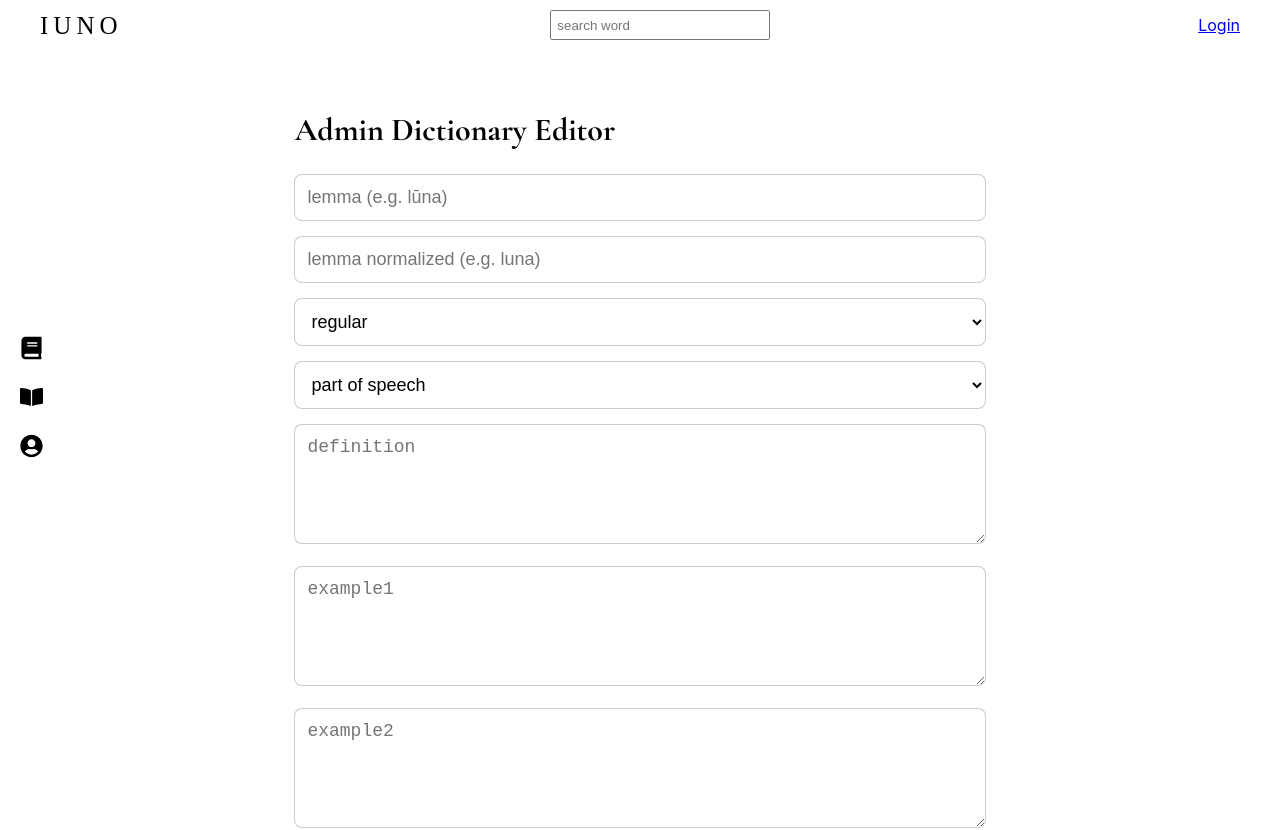
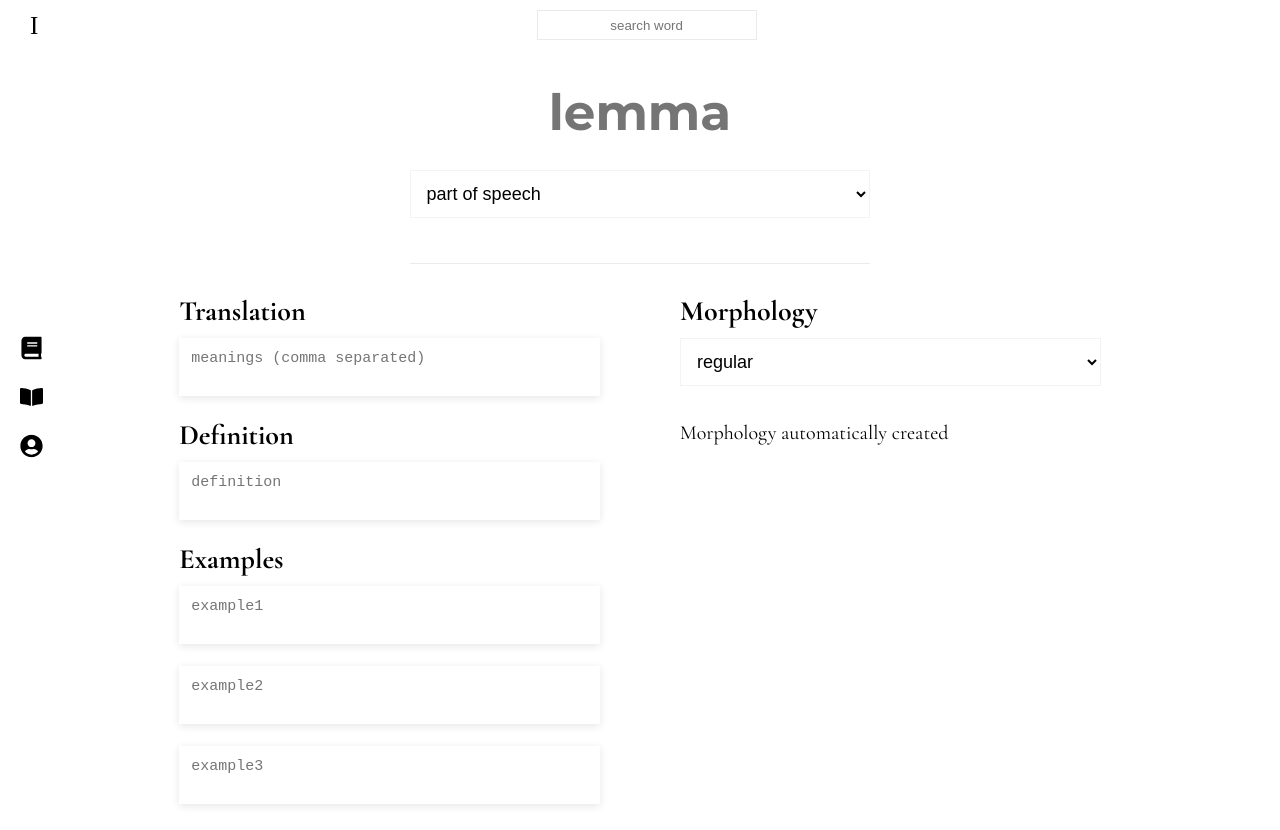
Before and after one commit to lorenzoeldude/iuno, a React (Create React App) app: page /admin in a window 1280 px wide. Shown: the top 830 px of the page. Built offline with nearby package versions, Linux system fonts and the light colour scheme; a web font is replaced by a local one.

Commit message:
make it beautiful

```diff
--- a/src/components/atoms/Searchbar/index.js
+++ b/src/components/atoms/Searchbar/index.js
@@ -11,6 +11,10 @@ const Input = styled.input`
     height: 30px;
     width: 100%;
     padding: 5px;
+    border: 0.1px solid #eaeaea;
+    border-radius: 0px;
+    text-align: center;
+    // opacity: 0%;
 `;
 
 const Dropdown = styled.div`
@@ -19,7 +23,7 @@ const Dropdown = styled.div`
     left: 0;
     right: 0;
     background: white;
-    border: 1px solid #ccc;
+    border: 0.1px solid #ccc;
     z-index: 999;
 `;
 
@@ -98,11 +102,6 @@ function Searchbar({ className }) {
                 onBlur={() => {
                     setTimeout(() => setOpen(false), 150);
                 }}
-                // onKeyDown={(e) => {
-                //     if (e.key === "Enter") {
-                //         goToSearchPage(query);
-                //     }
-                // }}
             />
 
             {open && results.length > 0 && (
--- a/src/components/molecules/header/index.js
+++ b/src/components/molecules/header/index.js
@@ -20,7 +20,7 @@ const Wrapper = styled.div`
     justify-content: space-between;
     align-items: center;
 
-    padding: 10px 40px;
+    padding: 10px 30px;
 
     background: white;
     z-index: 1000;
@@ -94,7 +94,7 @@ function Header() {
         <Wrapper>
 
             <StyledLink to="/">
-                <HeadLine>IUNO</HeadLine>
+                <HeadLine>I</HeadLine>
             </StyledLink>
 
             <Searchbar />
@@ -112,9 +112,10 @@ function Header() {
                         </Button>
                     </>
                 ) : (
-                    <Link to="/login">
-                        Login
-                    </Link>
+                    // <Link to="/login">
+                    //     Login
+                    // </Link>
+                    <></>
                 )}
 
             </Right>
--- a/src/components/pages/AdminLemmaEditor/index.js
+++ b/src/components/pages/AdminLemmaEditor/index.js
@@ -2,33 +2,85 @@ import styled from "styled-components";
 import { useState } from "react";
 
 const Wrapper = styled.div`
-    width: 60%;
+    display: flex;
+    flex-direction: column;
+    align-items: center;
+    width: 80%;
     margin: 0 auto;
-    padding: 40px 0;
 `;
 
-const Title = styled.h1`
-    font-size: 32px;
-    margin-bottom: 25px;
+const TopDiv = styled.div`
+    width: 50%;
+`;
+
+const BelowDiv = styled.div`
+    display: grid;
+    grid-template-columns: 1fr 1fr;
+    gap: 80px;
+    align-items: start;
+`;
+
+const RowDiv = styled.div`
+    display: grid;
+    grid-template-columns: repeat(auto-fit, minmax(150px, 1fr));
+    gap: 10px;
+`;
+
+const Left = styled.div`
+
+`;
+
+const Right = styled.div`
+    // border: 1px solid black;
+    // height: 400px;
+`;
+
+const SectionTitle = styled.h2`
+    font-size: 28px;
+    margin-bottom: 10px;
 `;
 
 const Input = styled.input`
     width: 100%;
     padding: 12px;
-    font-size: 18px;
+    font-size: 15px;
     margin-bottom: 15px;
-    border: 1px solid rgba(0,0,0,0.2);
-    border-radius: 8px;
+    // border: 0.1px solid rgba(190, 190, 190, 0.2);
+    border: none;
+
+    outline: none;
+    box-shadow: 0 2px 8px rgba(0, 0, 0, 0.1);
+
+    &:focus {
+        outline: none;
+        box-shadow: 0 2px 8px rgba(0, 0, 0, 0.2);
+    }
+`;
+
+const Lemma = styled(Input)`
+    font-family: "Montserrat", sans-serif;
+    font-size: 50px;
+    font-weight: 700;
+    box-shadow: none;
+    text-align: center;
 `;
 
 const TextArea = styled.textarea`
     width: 100%;
     padding: 12px;
-    font-size: 18px;
+    font-size: 15px;
     margin-bottom: 15px;
-    border: 1px solid rgba(0,0,0,0.2);
-    border-radius: 8px;
-    min-height: 120px;
+    // border: 1px solid rgba(201, 201, 201, 0.2);
+    border: none;
+    min-height: 20px;
+    resize: none;
+    outline: none;
+    box-shadow: 0 2px 8px rgba(0, 0, 0, 0.1);
+
+    &:focus {
+        outline: none;
+        box-shadow: 0 2px 8px rgba(0, 0, 0, 0.2);
+    }
 `;
 
 const Select = styled.select`
@@ -36,25 +88,37 @@ const Select = styled.select`
     padding: 12px;
     font-size: 18px;
     margin-bottom: 15px;
-    border: 1px solid rgba(0,0,0,0.2);
-    border-radius: 8px;
+    border: 1px solid rgba(142, 142, 142, 0.1);
     background: white;
 `;
 
 const Button = styled.button`
-    padding: 12px 18px;
+    padding: 15px 24px;
     font-size: 16px;
     border: none;
     border-radius: 999px;
     cursor: pointer;
 
-    background: black;
+    background: rgba(72, 72, 72, 1);
     color: white;
+
+    margin-top: 30px;
 
     &:disabled {
         opacity: 0.5;
         cursor: not-allowed;
     }
+
+    &:hover {
+        background: rgba(0, 0, 0, 1);
+    }
+`;
+
+const Line = styled.hr`
+    border: none;
+    height: 1px;
+    background: rgba(0,0,0,0.08);
+    margin: 30px 0;
 `;
 
 const Row = styled.div`
@@ -62,10 +126,15 @@ const Row = styled.div`
     gap: 10px;
 `;
 
+const Note = styled.p`
+    font-size: 20px;
+    margin: 20px 0;
+`;
+
 function AdminLemmaEditor() {
 
     const [lemma, setLemma] = useState("");
-    const [lemmaNormalized, setLemmaNormalized] = useState("");
+    // const [lemmaNormalized, setLemmaNormalized] = useState("");
     const [partOfSpeech, setPartOfSpeech] = useState("");
     const [gender, setGender] = useState("");
     const [irregular, setIrregular] = useState(false);
@@ -116,7 +185,7 @@ function AdminLemmaEditor() {
                 body: JSON.stringify({
                     lemma: {
                         lemma,
-                        lemma_normalized: lemmaNormalized,
+                        // lemma_normalized: lemmaNormalized,
                         part_of_speech: partOfSpeech,
                         gender,
                         irregular,
@@ -174,28 +243,19 @@ function AdminLemmaEditor() {
 
     return (
         <Wrapper>
+            <TopDiv>
 
-            <Title>Admin Dictionary Editor</Title>
-
-            <Input
-                placeholder="lemma (e.g. lūna)"
+            <Lemma
+                placeholder="lemma"
                 value={lemma}
                 onChange={(e) => setLemma(e.target.value)}
             />
 
-            <Input
+            {/* <Input
                 placeholder="lemma normalized (e.g. luna)"
                 value={lemmaNormalized}
                 onChange={(e) => setLemmaNormalized(e.target.value)}
-            />
-
-            <Select
-                value={irregular ? "true" : "false"}
-                onChange={(e) => setIrregular(e.target.value === "true")}
-            >
-                <option value="false">regular</option>
-                <option value="true">irregular</option>
-            </Select>
+            /> */}
 
             {/* part_of_speech */}
             <Select
@@ -215,7 +275,7 @@ function AdminLemmaEditor() {
 
             {/* GENDER (NOUNS ONLY) */}
             {isNoun && (
-                <>
+                <RowDiv>
                     <Select
                         value={gender}
                         onChange={(e) => setGender(e.target.value)}
@@ -225,8 +285,9 @@ function AdminLemmaEditor() {
                         <option value="feminine">feminine</option>
                         <option value="neuter">neuter</option>
                     </Select>
-                </>
+                </RowDiv>
             )}
+
 
             {/* DECLENSION */}
             {(isAdjective || isNoun) && (
@@ -265,7 +326,27 @@ function AdminLemmaEditor() {
                             </>
                         )}
                     </Select>
+                </>
+            )}
+            {isVerb && (
+                <>
+                    <Select
+                        value={conjugation}
+                        onChange={(e) => setConjugation(e.target.value)}
+                    >
+                        <option value="">conjugation</option>
+                        <option value="1">1st</option>
+                        <option value="2">2nd</option>
+                        <option value="3">3rd</option>
+                        <option value="31">3rd IO</option>
+                        <option value="4">4th</option>
+                    </Select>
+                </>
+            )}
 
+            <RowDiv>
+            {(isAdjective || isNoun) && (
+                <>
                     <Input
                         placeholder="genitive"
                         value={genitive}
@@ -273,6 +354,7 @@ function AdminLemmaEditor() {
                     />
                 </>
             )}
+
 
             {/* ADJECTIVE ONLY */}
             {isAdjective && (
@@ -291,48 +373,52 @@ function AdminLemmaEditor() {
                 </>
             )}
 
-            {/* CONJUGATION (VERB ONLY) */}
             {isVerb && (
                 <>
-                    <Select
-                        value={conjugation}
-                        onChange={(e) => setConjugation(e.target.value)}
-                    >
-                        <option value="">conjugation</option>
-                        <option value="1">1st</option>
-                        <option value="2">2nd</option>
-                        <option value="3">3rd</option>
-                        <option value="31">3rd IO</option>
-                        <option value="4">4th</option>
-                    </Select>
 
+                    <RowDiv>
+                        <Input
+                            placeholder="infinitive"
+                            value={infinitive}
+                            onChange={(e) => setInfinitive(e.target.value)}
+                        />
                         <Input
                             placeholder="perfect (e.g. amavī)"
                             value={perfect}
                             onChange={(e) => setPerfect(e.target.value)}
                         />
-
                         <Input
                             placeholder="supine (e.g. amātum)"
                             value={supine}
                             onChange={(e) => setSupine(e.target.value)}
                         />
 
-                    <Input
-                        placeholder="infinitve"
-                        value={infinitive}
-                        onChange={(e) => setInfinitive(e.target.value)}
-                    />
+                    </RowDiv>
                 </>
             )}
+            </RowDiv>
+            <Line />
+            </TopDiv>
 
+
+            <BelowDiv>
+
+                <Left>
+                    <SectionTitle>Translation</SectionTitle>
+                    <TextArea
+                        placeholder="meanings (comma separated)"
+                        value={meaningsText}
+                        onChange={(e) => setMeaningsText(e.target.value)}
+                    />
+
+                    <SectionTitle>Definition</SectionTitle>
                     <TextArea
                         placeholder="definition"
                         value={definitions}
                         onChange={(e) => setDefinitions(e.target.value)}
                     />
 
-            {/* Examples */}
+                    <SectionTitle>Examples</SectionTitle>
                     <TextArea
                         placeholder="example1"
                         value={example1}
@@ -349,17 +435,27 @@ function AdminLemmaEditor() {
                         onChange={(e) => setExample3(e.target.value)}
                     />
 
+                    <SectionTitle>Derivatives</SectionTitle>
                     <TextArea
-                placeholder="meanings (comma separated: moon, moonlight)"
-                value={meaningsText}
-                onChange={(e) => setMeaningsText(e.target.value)}
-            />
-
-            <TextArea
-                placeholder="derivatives (comma separated: lunar, lunatic)"
+                        placeholder="derivatives (comma separated)"
                         value={derivatives}
                         onChange={(e) => setDerivatives(e.target.value)}
                     />
+                </Left>
+
+                <Right>
+                    <SectionTitle>Morphology</SectionTitle>
+                    <Select
+                        value={irregular ? "true" : "false"}
+                        onChange={(e) => setIrregular(e.target.value === "true")}
+                    >
+                        <option value="false">regular</option>
+                        <option value="true">irregular</option>
+                    </Select>
+                    <Note>Morphology automatically created</Note>
+
+                </Right>
+            </BelowDiv>
 
             <Row>
                 <Button onClick={handleSubmit} disabled={loading}>
--- a/src/components/pages/Verbum/index.js
+++ b/src/components/pages/Verbum/index.js
@@ -11,9 +11,12 @@ import AdjectiveTable from "../../morphology/AdjectiveTable/index.js";
 // ===================== styles =====================
 
 const Wrapper = styled.div`
+    display: grid;
+    justify-content: center;
+    align-items: center;
     width: 85%;
     margin: 0 auto;
-    padding-top: 40px;
+    padding-top: 0px;
 `;
 
 const Content = styled.div`
@@ -21,6 +24,24 @@ const Content = styled.div`
     grid-template-columns: 1fr 1fr;
     gap: 80px;
     align-items: start;
+`;
+
+const FirstLine = styled.div`
+    display: flex;
+    align-items: center;
+    justify-content: center;
+    gap: 0px;
+`;
+
+const HeaderDiv = styled.div`
+    display: flex;
+    flex-direction: column;
+    align-items: center;
+    justify-content: center;
+`;
+
+const Headline = styled.p`
+
 `;
 
 const Main = styled.div``;
@@ -45,10 +66,26 @@ const Left = styled.div`
     flex-direction: column;
 `;
 
-const WordRow = styled.div`
+const WordHeader = styled.div`
     display: flex;
     align-items: center;
-    gap: 15px;
+    justify-content: center;
+    gap: 0px;
+    // padding-bottom: 30px;
+`;
+
+// const WordRow = styled.div`
+//     display: flex;
+//     align-items: center;
+//     gap: 15px;
+// `;
+
+const BigWord = styled.span`
+    font-family: "Montserrat", sans-serif;
+    font-size: 60px;
+    font-weight: 700;
+    margin: 0;
+    text-decoration: underline;
 `;
 
 const Word = styled.h1`
@@ -76,9 +113,11 @@ const SaveButton = styled.button`
 `;
 
 const Meaning = styled.p`
-    font-size: 28px;
-    opacity: 0.7;
-    margin-top: 10px;
+    background-color: rgb(255, 205, 205);
+    padding: 4px 6px;
+    border-radius: 0px;
+    font-size: 20px;
+    // line-height: 1.6;
 `;
 
 const Meta = styled.div`
@@ -89,9 +128,9 @@ const Meta = styled.div`
 `;
 
 const Tag = styled.div`
-    border: 1px solid rgba(0,0,0,0.1);
+    border: 0.5px solid rgba(0,0,0,0.1);
     border-radius: 999px;
-    padding: 8px 15px;
+    padding: 6px 12px;
     font-size: 15px;
 `;
 
@@ -99,7 +138,7 @@ const Line = styled.hr`
     border: none;
     height: 1px;
     background: rgba(0,0,0,0.08);
-    margin: 40px 0;
+    margin: 30px 0;
 `;
 
 const Section = styled.section`
@@ -108,7 +147,7 @@ const Section = styled.section`
 
 const SectionTitle = styled.h2`
     font-size: 28px;
-    margin-bottom: 18px;
+    margin-bottom: 10px;
 `;
 
 const Definition = styled.p`
@@ -297,22 +336,36 @@ function Verbum() {
 
     return (
         <Wrapper>
+            <HeaderDiv>
+                <FirstLine>
+                    <WordHeader>
+                        {wordInfo.part_of_speech === "verb" && (
+                            <Headline>
+                                {wordInfo.lemma}, <BigWord>{wordInfo.infinitive}</BigWord>, {wordInfo.perfect}, {wordInfo.supine}
+                            </Headline>
+                        )}
 
-            <Content>
+                        {wordInfo.part_of_speech === "adjective" && (
+                            <Headline>
+                                <BigWord>{wordInfo.lemma}</BigWord>, {wordInfo.feminine}, {wordInfo.neuter}
+                            </Headline>
+                        )}
 
-    <Main>
+                        {wordInfo.part_of_speech === "noun" && (
+                            <Headline>
+                                <BigWord>{wordInfo.lemma}</BigWord>, {wordInfo.genitive}
+                            </Headline>
+                        )}
+                    </WordHeader>
 
-        <Header>
-            <TopRow>
+                    <SaveButton
+                        disabled={!isAuthed || saving}
+                        onClick={() => toggleList(wordInfo.id)}
+                    >
+                        {saved ? <FaCheckCircle/> : <>+</>}
+                    </SaveButton>
 
-                <Left>
-
-                    <WordRow>
-                        <Word>
-                            {wordInfo.lemma}
-                        </Word>
-                    </WordRow>
-
+                </FirstLine>
                 <Meaning>
                             {wordData.meanings?.map((m, index) => (
                                 <span key={m.id}>
@@ -321,7 +374,6 @@ function Verbum() {
                                 </span>
                             ))}
                         </Meaning>
-
                 <Meta>
                     <Tag>{wordInfo.part_of_speech}</Tag>
 
@@ -336,26 +388,57 @@ function Verbum() {
                     {wordInfo.conjugation > 0 && (
                         <Tag>{wordInfo.conjugation}. conjugation</Tag>
                     )}
-                        {wordInfo.is_irregular ? (
+                    {/* {wordInfo.is_irregular ? (
                         <Tag>irregular</Tag>
                     ) : (
                         <Tag>regular</Tag>
-                        )}
+                    )} */}
                 </Meta>
+            </HeaderDiv>
+
+
+            <Line />
+
+            {/* <WordRow> */}
+            {/* </WordRow> */}
+
+            <Content>
+
+
+                <Main>
+
+                    <Header>
+                        <TopRow>
+
+                            <Left>
+                                {/* <Meaning>
+                                    {wordData.meanings?.map((m, index) => (
+                                        <span key={m.id}>
+                                            {m.meaning}
+                                            {index < wordData.meanings.length - 1 ? " · " : ""}
+                                        </span>
+                                    ))}
+                                </Meaning> */}
+
+
 
                             </Left>
-
-                <SaveButton
-                    disabled={!isAuthed || saving}
-                    onClick={() => toggleList(wordInfo.id)}
-                >
-                    {saved ? <FaCheckCircle/> : <>+</>}
-                </SaveButton>
 
                         </TopRow>
                     </Header>
 
-        <Line />
+                    {/* <Line /> */}
+                    <Section>
+                        {/* <SectionTitle>Translations</SectionTitle>
+                        <Meaning>
+                            {wordData.meanings?.map((m, index) => (
+                                <span key={m.id}>
+                                    {m.meaning}
+                                    {index < wordData.meanings.length - 1 ? " · " : ""}
+                                </span>
+                            ))}
+                        </Meaning> */}
+                    </Section>
 
                     <Section>
                         <SectionTitle>Definition</SectionTitle>
```
Lines whose indentation alone changed are shown as unchanged.
